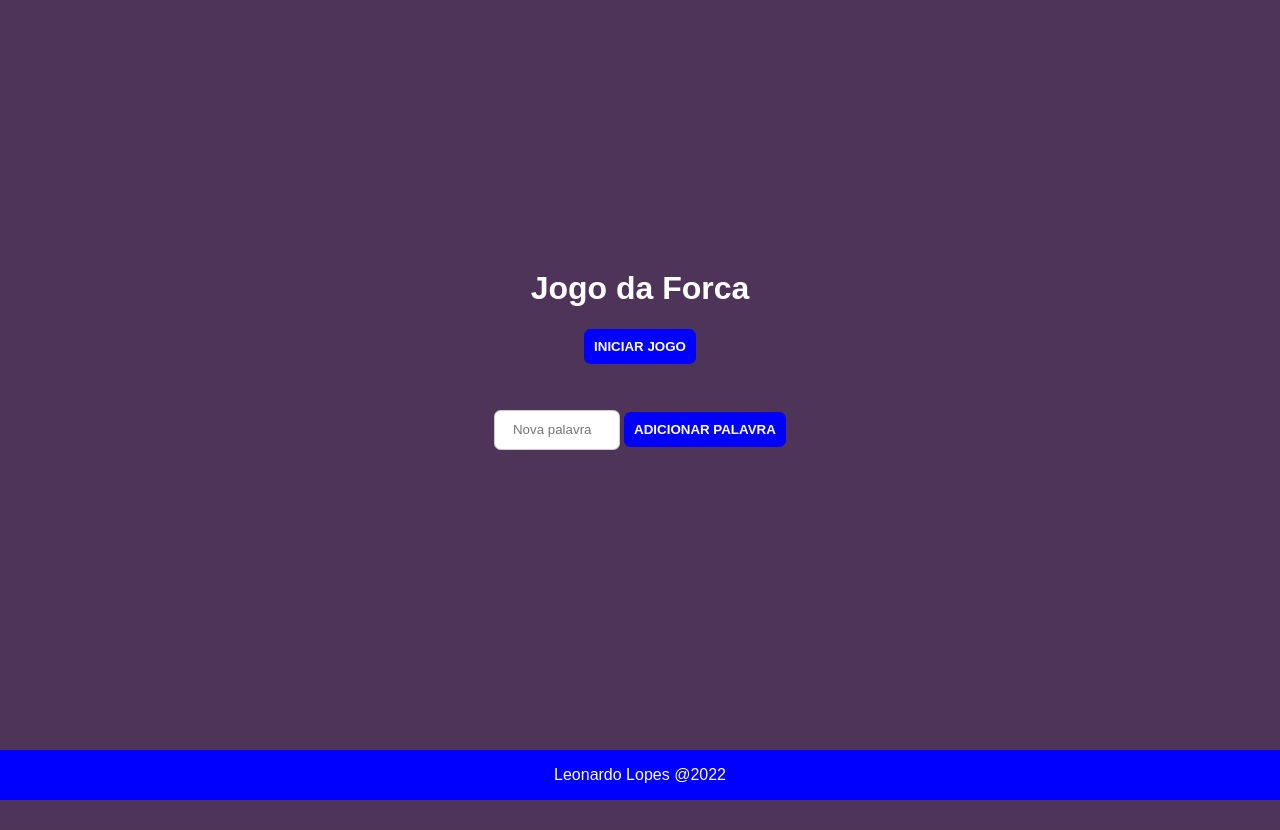
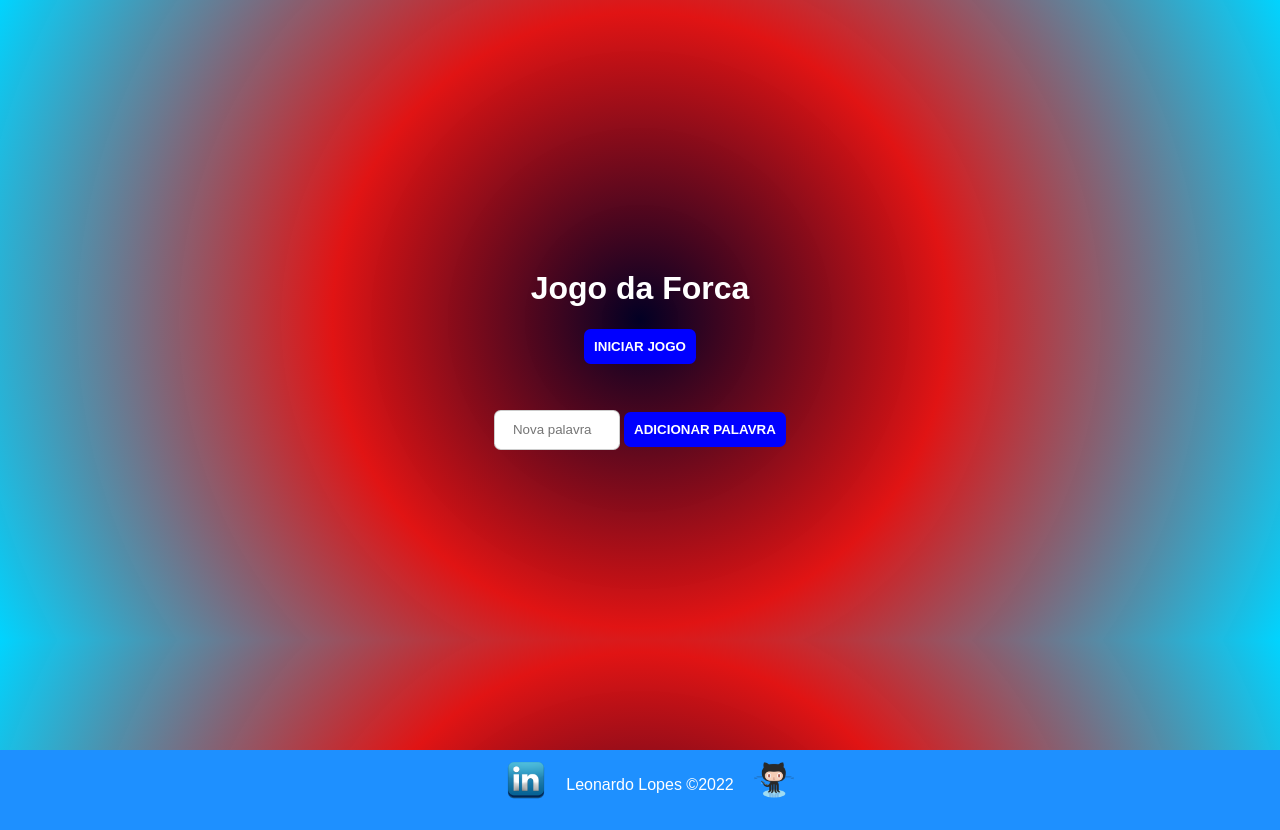
Before and after one commit to ifeslopes/jogo_da_forca_ONE, a plain HTML site: page index.html in a window 1280 px wide. Before the commit the page ends 800 px from the top, so only its background shows below. Drawn offline with Linux system fonts and the light colour scheme.

Commit message:
acertabdo roda pe e backgroud

```diff
--- a/forca.js
+++ b/forca.js
@@ -17,7 +17,8 @@ botao.addEventListener("click", (event) =>{
   palavraAdionada = document.querySelector('#input-nova-palavra');
 
 console.log(palavras);
- palavras.push(palavraAdionada.value.toLowerCase());
+palavraSemEspaco = palavraAdionada.value.replaceAll(/[^a-z ç]/ig, "");
+ palavras.push(palavraSemEspaco.toLowerCase());
 console.log(palavras);
   palavraAdionada.value = "";
 
--- a/index.html
+++ b/index.html
@@ -109,7 +109,13 @@
    </div>
 
 <footer>
-  Leonardo Lopes @2022
+  <div class="flex-container">
+  <div></div>
+  <div><a href="https://www.linkedin.com/mwlite/in/l3onardo-lop3s"><img class ="image" src="midia/linkd.png"></a></div>
+  <div>Leonardo Lopes ©2022</div>
+  <div><a href="https://github.com/ifeslopes"><img class ="image" src="midia/git.png"></a></div>
+
+  </div>
 </footer>
 
     <script type="text/javascript" src="canvas.js"></script>
--- a/style.css
+++ b/style.css
@@ -32,7 +32,9 @@
   box-sizing: border-box;
 }
 body {
-  background-color: #4f345a;
+
+  background: rgb(2,0,36);
+background: radial-gradient(circle, rgba(2,0,36,1) 0%, rgba(224,16,16,0.9841897218123726) 43%, rgba(0,212,255,1) 100%);
   color: #fff;
   font-family: Arial, Helvetica, Sans-Serif;
   display: flex;
@@ -164,15 +166,26 @@ h1 {
 fieldset {
   margin: 5px;
 }
+.flex-container {
+  display: flex;
+  flex-wrap: nowrap;
+  background-color: DodgerBlue;
+  justify-content: center ;
 
-#invisivel{
-  display: none ;
 }
+.flex-container > div {
+  margin: 10px;
+}
+.image{
+  max-width: 40px;
+  max-height:40px;
+}
+
 
 footer {
   position: absolute;
   bottom: 0;
-  background-color: blue;
+  background-color: red;
   color: #FFF;
   width: 100%;
   height: 50px;
```
Also changed, not shown: midia/git.png (added), midia/linkd.png (added).
